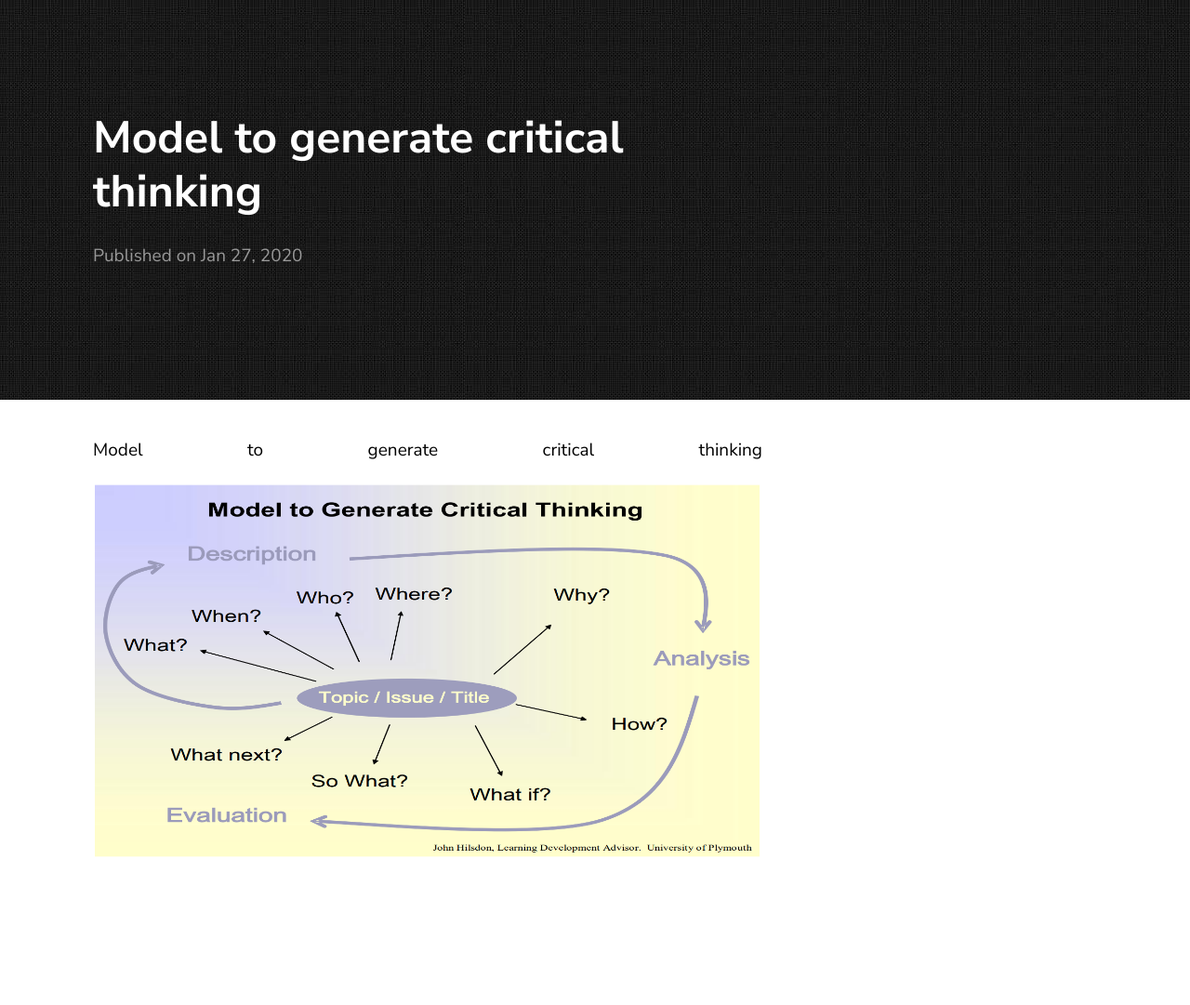
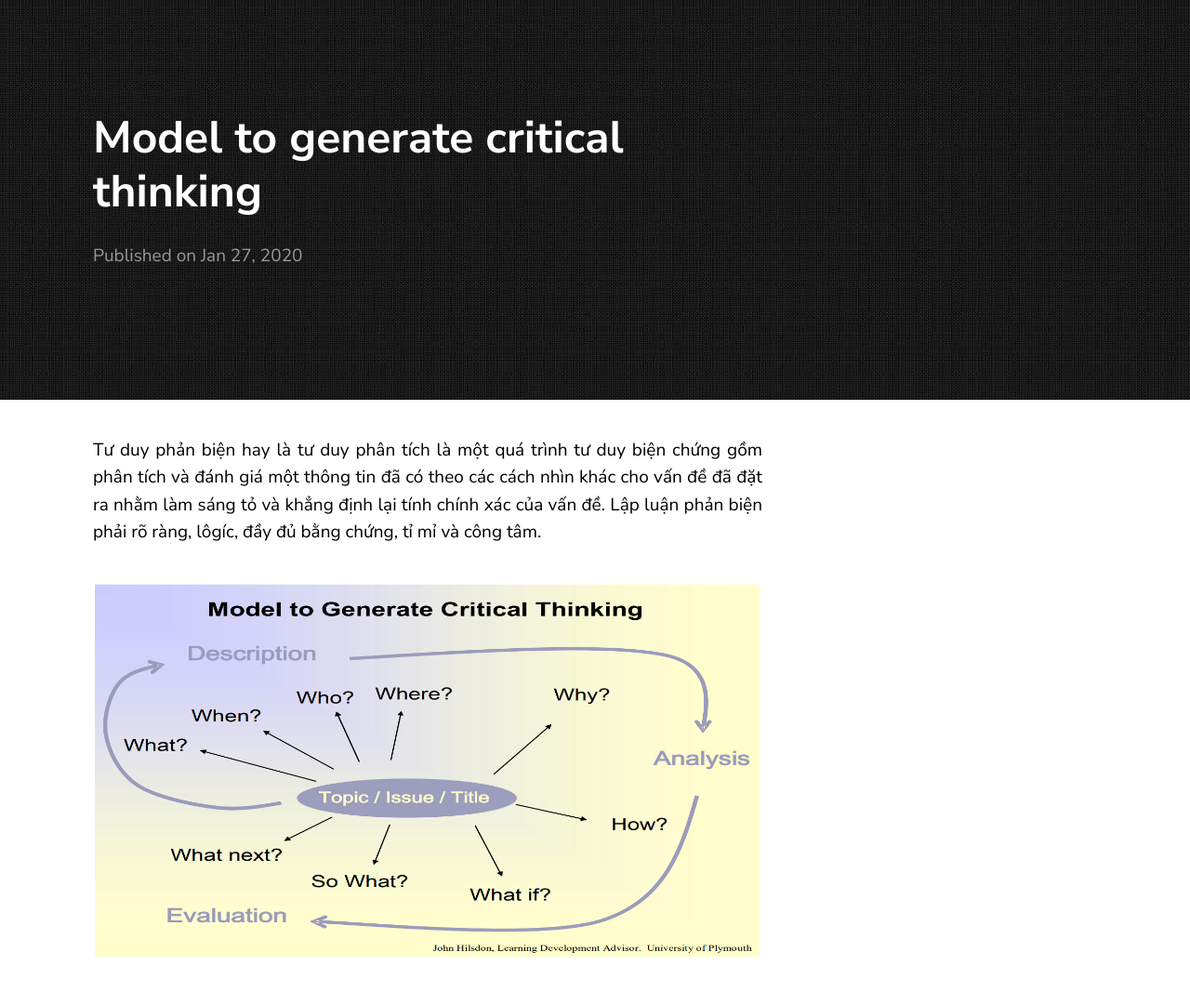
Before and after one commit to levanmanhbka/levanmanhbka.github.io, a Jekyll site: the page built from _posts/mind/2020-01-28-model-critical-thinking.markdown, in a window 1280 px wide. Shown: the whole page at 93% size. Built offline with Jekyll 4.4.1, drawn with Linux system fonts in a browser that asks for light colours; before the commit the page ends 974 px from its top, so only the background shows below that.

Commit message:
critical thinking

```diff
--- a/_posts/mind/2020-01-28-model-critical-thinking.markdown
+++ b/_posts/mind/2020-01-28-model-critical-thinking.markdown
@@ -3,5 +3,6 @@ layout: post
 title:  "Model to generate critical thinking"
 date:   2020-01-28 00:00:00 +0530
 ---
-Model to generate critical thinking
+Tư duy phản biện hay là tư duy phân tích là một quá trình tư duy biện chứng gồm phân tích và đánh giá một thông tin đã có theo các cách nhìn khác cho vấn đề đã đặt ra nhằm làm sáng tỏ và khẳng định lại tính chính xác của vấn đề. Lập luận phản biện phải rõ ràng, lôgíc, đầy đủ bằng chứng, tỉ mỉ và công tâm.
+
 ![model_critical_thinking!](/assets/images/critical_thinking/model_critical_thinking.png)
```
